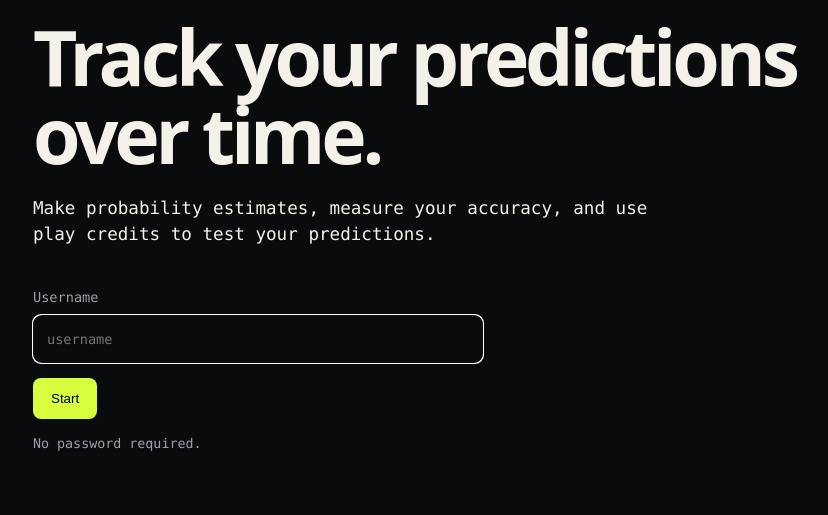
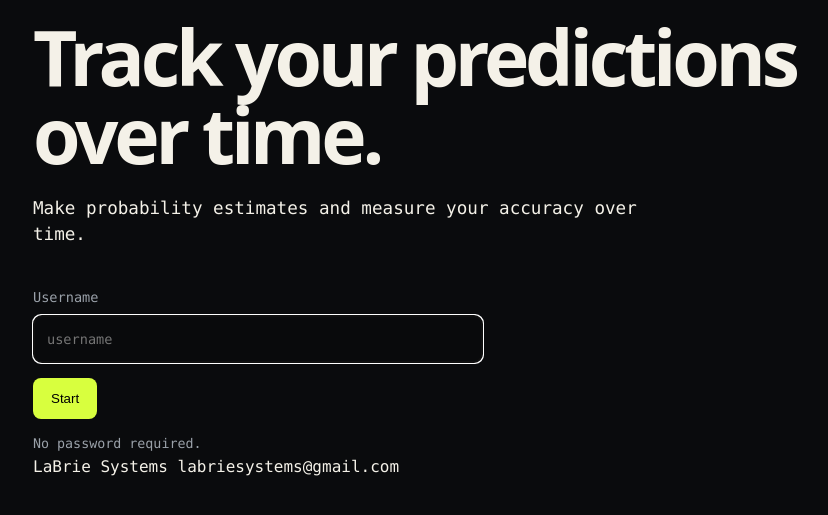
Before and after one commit to labriesystems/Prediction-Market, a Flask app: page /login in a window 1280 px wide. Shown: the part 150-665 px from the top of the page, without its empty margins (197-1025 px from the left). Run offline with Flask 3, Linux system fonts and the light colour scheme.

Commit message:
Update login.html

```diff
--- a/templates/login.html
+++ b/templates/login.html
@@ -1,19 +1,41 @@
 {% extends 'base.html' %}
+
 {% block title %}Prediction Market{% endblock %}
 
 {% block content %}
+
 <section class="hero">
+
   <h1>Track your predictions over time.</h1>
-  <p>Make probability estimates, measure your accuracy, and use play credits to test your predictions.</p>
+
+  <p>
+    Make probability estimates and measure your accuracy over time.
+  </p>
 
   <form method="post" class="login">
+
     <label>
       Username
-      <input name="username" maxlength="24" autofocus required placeholder="username">
+      <input
+        name="username"
+        maxlength="24"
+        autofocus
+        required
+        placeholder="username"
+      >
     </label>
+
     <button>Start</button>
+
   </form>
 
   <small>No password required.</small>
+
+  <footer class="start-footer">
+    <span>LaBrie Systems</span>
+    <span>labriesystems@gmail.com</span>
+  </footer>
+
 </section>
+
 {% endblock %}
```
